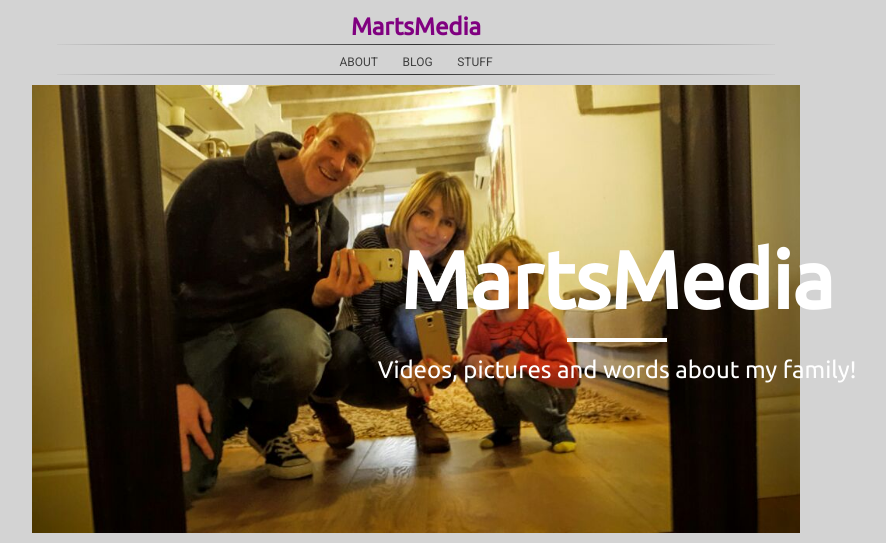
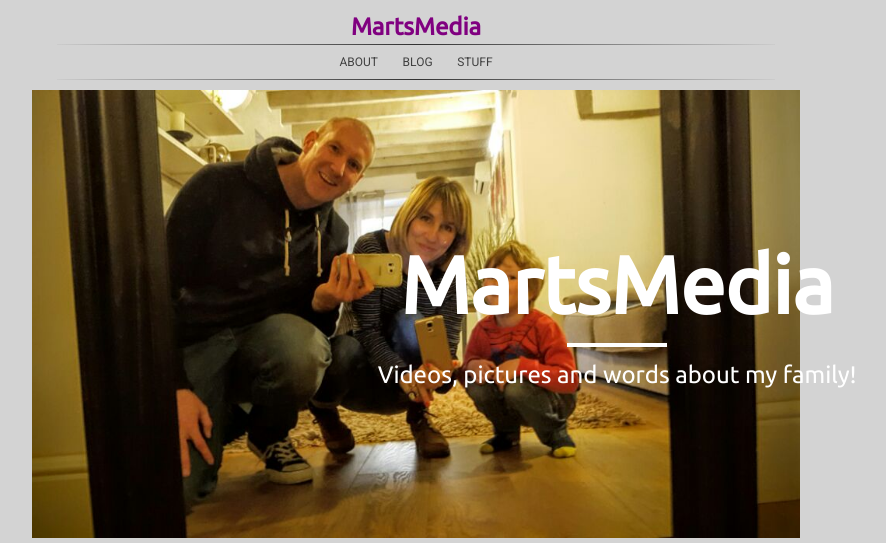
Before and after one commit to dawsino/dawsino.github.io, a Jekyll site: the page built from index.html, in a window 1280 px wide. Shown: the top 543 px of the page, without its empty margins (224-1110 px from the left). Built offline with Jekyll 4.4.1, drawn with Linux system fonts in a browser that asks for light colours; nearby versions of some CDN libraries; the list of posts is cut into pages by our own code; grey boxes are pictures that could not be loaded.

Commit message:
Update custom.css

```diff
--- a/css/custom.css
+++ b/css/custom.css
@@ -138,7 +138,7 @@ h1, h2, h3, h4, h5, h6, body {
     list-style: none;
     text-align: center;
     display: inline-block;
-    padding: 0 0 0 0;
+    padding: 0 0 5px 0;
 }
 
 .menu > li > a {
```
